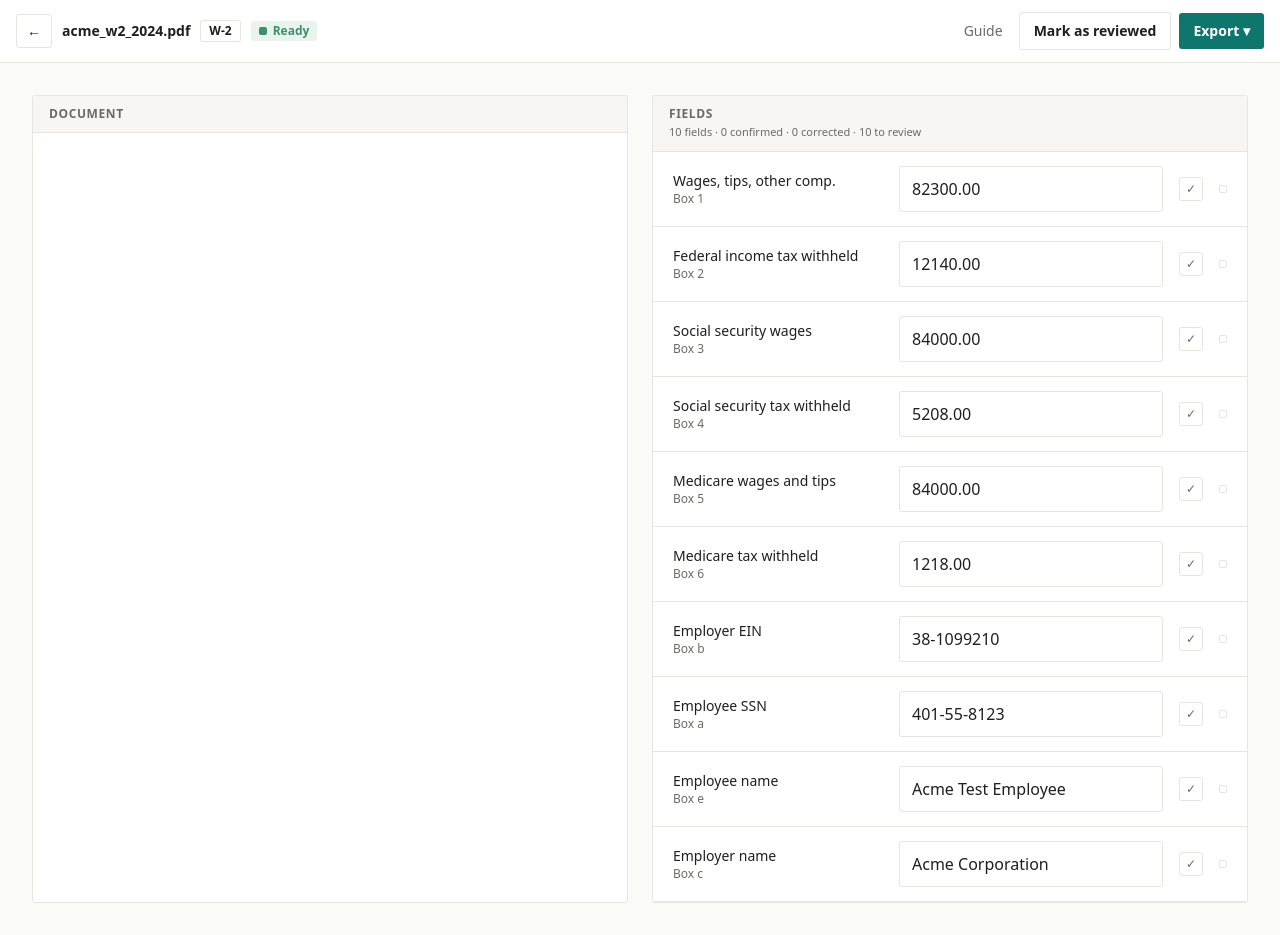
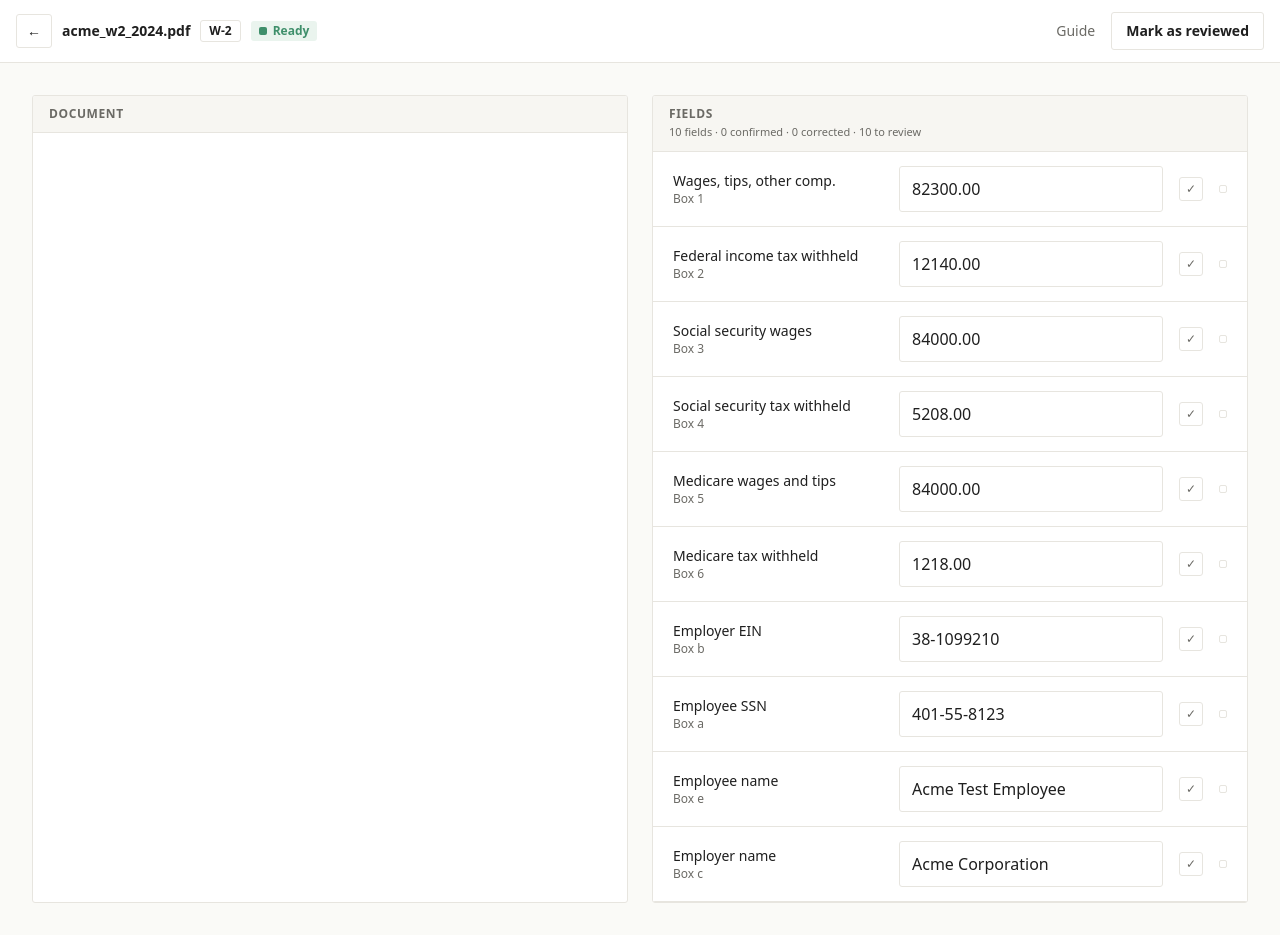
Before and after one commit to AndresL230/taxform_automation, a React (Vite) app: page /review/doc-acme in a window 1280 px wide. Built offline with nearby package versions, Linux system fonts and the light colour scheme; a web font is replaced by a local one.

Commit message:
feat: gated Next to export, live violations, acknowledge wiring; remove Review export dropdown

```diff
--- a/src/pages/Review.tsx
+++ b/src/pages/Review.tsx
@@ -1,31 +1,19 @@
-import { useState, useEffect, useRef } from 'react'
-import { Link, useParams } from 'react-router-dom'
+import { useState } from 'react'
+import { Link, useParams, useNavigate } from 'react-router-dom'
 import { useDocuments } from '../state/DocumentsContext'
 import DocumentViewer from '../components/DocumentViewer'
 import FieldRow from '../components/FieldRow'
 import StatusPill from '../components/StatusPill'
 import FormTypeBadge from '../components/FormTypeBadge'
-import { toJSON, toCSV, downloadFile } from '../lib/export'
-import { reviewSummary, unreviewedCount } from '../lib/review'
+import { reviewSummary, unreviewedCount, canBeReady, currentViolations } from '../lib/review'
 import { locateField } from '../lib/bbox'
 
 export default function Review() {
   const { id } = useParams()
-  const { getDocument, updateField, markReviewed, confirmField } = useDocuments()
+  const { getDocument, updateField, markReviewed, confirmField, acknowledgeField } = useDocuments()
   const [selectedKey, setSelectedKey] = useState<string | null>(null)
-  const [menuOpen, setMenuOpen] = useState(false)
-  const exportRef = useRef<HTMLDivElement>(null)
-
-  useEffect(() => {
-    if (!menuOpen) return
-    const handleMouseDown = (e: MouseEvent) => {
-      if (exportRef.current && !exportRef.current.contains(e.target as Node)) {
-        setMenuOpen(false)
-      }
-    }
-    document.addEventListener('mousedown', handleMouseDown)
-    return () => document.removeEventListener('mousedown', handleMouseDown)
-  }, [menuOpen])
+  const navigate = useNavigate()
+  const [blocked, setBlocked] = useState(false)
 
   const doc = id ? getDocument(id) : undefined
 
@@ -40,14 +28,10 @@ export default function Review() {
 
   const selectedField = doc.fields.find((f) => f.key === selectedKey) ?? null
   const located = selectedField ? locateField(selectedField) : { highlight: null, sourceMissing: false }
-  const baseName = doc.filename.replace(/\.[^.]+$/, '')
   const summary = reviewSummary(doc)
-  const messagesByField = new Map((doc.validationMessages ?? []).map((m) => [m.fieldKey, m.message]))
-  const canExport = doc.status === 'ready' || doc.status === 'needs_review'
-  const confirmExport = () => {
-    const n = unreviewedCount(doc)
-    return n === 0 || window.confirm(`${n} fields haven't been reviewed, export anyway?`)
-  }
+  const violations = currentViolations(doc)
+  const messagesByField = new Map(violations.map((m) => [m.fieldKey, m.message]))
+  const ackedKeys = new Set(doc.fields.filter((f) => f.acknowledged).map((f) => f.key))
 
   return (
     <div className="min-h-screen bg-paper">
@@ -63,47 +47,28 @@ export default function Review() {
           {(doc.status === 'ready' || doc.status === 'needs_review') && (
             <button
               type="button"
-              onClick={() => markReviewed(doc.id)}
+              onClick={() => {
+                const willBeReady = doc.status === 'ready' || canBeReady(doc)
+                markReviewed(doc.id)
+                if (willBeReady) navigate('/export')
+                else setBlocked(true)
+              }}
               className="rounded-[3px] border border-border bg-white px-3.5 py-2 text-sm font-semibold text-ink"
             >
               Mark as reviewed
             </button>
           )}
-          {canExport && (
-          <div className="relative" ref={exportRef}>
-            <button
-              type="button"
-              onClick={() => setMenuOpen((o) => !o)}
-              aria-haspopup="menu"
-              aria-expanded={menuOpen}
-              className="rounded-[3px] bg-accent px-3.5 py-2 text-sm font-semibold text-white"
-            >
-              Export ▾
-            </button>
-            {menuOpen && (
-              <div className="absolute right-0 z-10 mt-1 w-32 rounded-[3px] border border-border bg-white py-1 shadow-sm">
-                <button
-                  type="button"
-                  className="block w-full px-3 py-1.5 text-left text-sm hover:bg-paper-2"
-                  onClick={() => { if (!confirmExport()) return; downloadFile(`${baseName}.json`, 'application/json', toJSON(doc)); setMenuOpen(false) }}
-                >
-                  JSON
-                </button>
-                <button
-                  type="button"
-                  className="block w-full px-3 py-1.5 text-left text-sm hover:bg-paper-2"
-                  onClick={() => { if (!confirmExport()) return; downloadFile(`${baseName}.csv`, 'text/csv', toCSV(doc)); setMenuOpen(false) }}
-                >
-                  CSV
-                </button>
-              </div>
-            )}
-          </div>
-          )}
         </div>
       </header>
 
       <main className="mx-auto w-full max-w-[1800px] px-4 py-6 sm:px-6 lg:px-8 lg:py-8">
+        {blocked && (
+          <div className="mb-4 rounded-[3px] border border-flag/40 bg-flag-bg px-4 py-3 text-sm text-flag">
+            <p className="font-semibold">This form is not finished yet.</p>
+            {unreviewedCount(doc) > 0 && <p>{unreviewedCount(doc)} field(s) still need review. Confirm or correct them to finish.</p>}
+            {violations.some((v) => !ackedKeys.has(v.fieldKey)) && <p>Resolve or acknowledge the flagged field before finishing.</p>}
+          </div>
+        )}
         {doc.status === 'processing' ? (
           <p className="text-muted">This document is still processing…</p>
         ) : doc.status === 'failed' ? (
@@ -137,6 +102,8 @@ export default function Review() {
                     onChange={(value) => updateField(doc.id, f.key, value)}
                     onConfirm={() => confirmField(doc.id, f.key)}
                     validationMessage={messagesByField.get(f.key)}
+                    acknowledged={f.acknowledged}
+                    onAcknowledge={() => acknowledgeField(doc.id, f.key)}
                   />
                 ))
               )}
```
Also changed, not shown: 1 other file (tests, documents, lock files or other folders).
